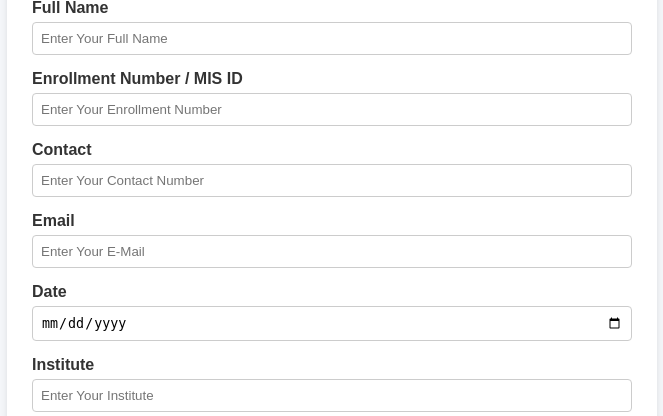
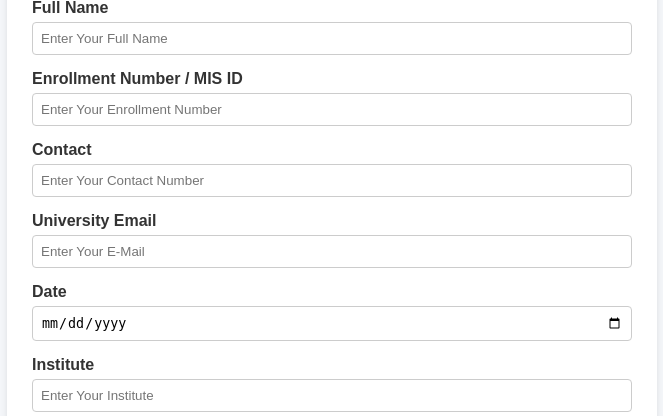
Before and after one commit to Kashyap42576/bus-pass-system, a Flask app: page / in a window 1280 px wide. Shown: the part 124-540 px from the top of the page, without its empty margins (23-686 px from the left). Run offline with Flask 3, Linux system fonts and the light colour scheme.

Commit message:
Revise form fields and layout in index.html
Updated the HTML structure and form fields for the Temporary Bus Pass Application page, including changes to labels and placeholders.

```diff
--- a/templates/index.html
+++ b/templates/index.html
@@ -25,7 +25,7 @@
             <div class="form-group"><label>Full Name</label><input type="text" name="name" placeholder="Enter Your Full Name" required></div>
             <div class="form-group"><label>Enrollment Number / MIS ID</label><input type="text" name="enrollment" placeholder="Enter Your Enrollment Number" required></div>
             <div class="form-group"><label>Contact</label><input type="text" name="contact" placeholder="Enter Your Contact Number" required></div>
-            <div class="form-group"><label>Email</label><input type="email" name="email" placeholder="Enter Your E-Mail" required></div>
+            <div class="form-group"><label>University Email</label><input type="email" name="email" placeholder="Enter Your E-Mail" required></div>
             <div class="form-group"><label>Date</label><input type="date" name="date" required></div>
             <div class="form-group"><label>Institute</label><input type="text" name="institute" placeholder="Enter Your Institute" required></div>
             <div class="form-group"><label>Department</label><input type="text" name="department" placeholder="Enter Your Depaartment" required></div>
```
